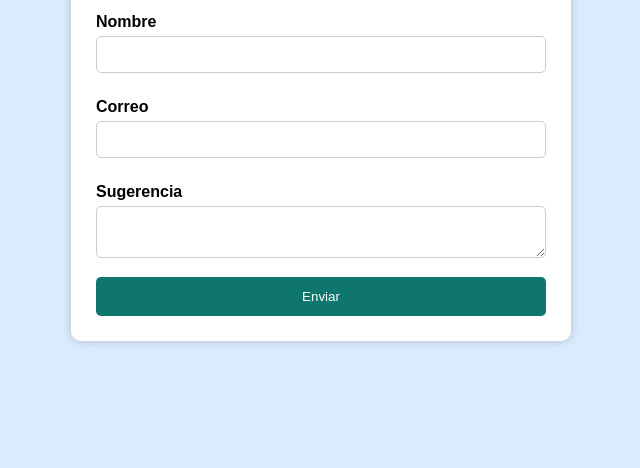
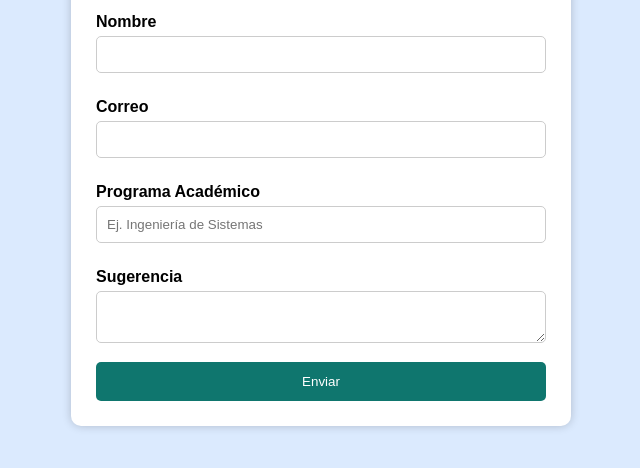
Before and after one commit to luisrestrepoa/buzon-cuc-escucha, a plain HTML site: page index.html in a window 1280 px wide. Shown: the part 166-634 px from the top of the page, without its empty margins (319-959 px from the left). Drawn offline with Linux system fonts and the light colour scheme.

Commit message:
Agregar campo programa académico al formulario

```diff
--- a/index.html
+++ b/index.html
@@ -17,10 +17,13 @@
         <input type="text" required>
 
         <label>Correo</label>
-        <input type="email" required>
+<input type="email" required>
 
-        <label>Sugerencia</label>
-        <textarea required></textarea>
+<label>Programa Académico</label>
+<input type="text" placeholder="Ej. Ingeniería de Sistemas" required>
+
+<label>Sugerencia</label>
+<textarea required></textarea>
 
         <button type="submit">Enviar</button>
     </form>
```
